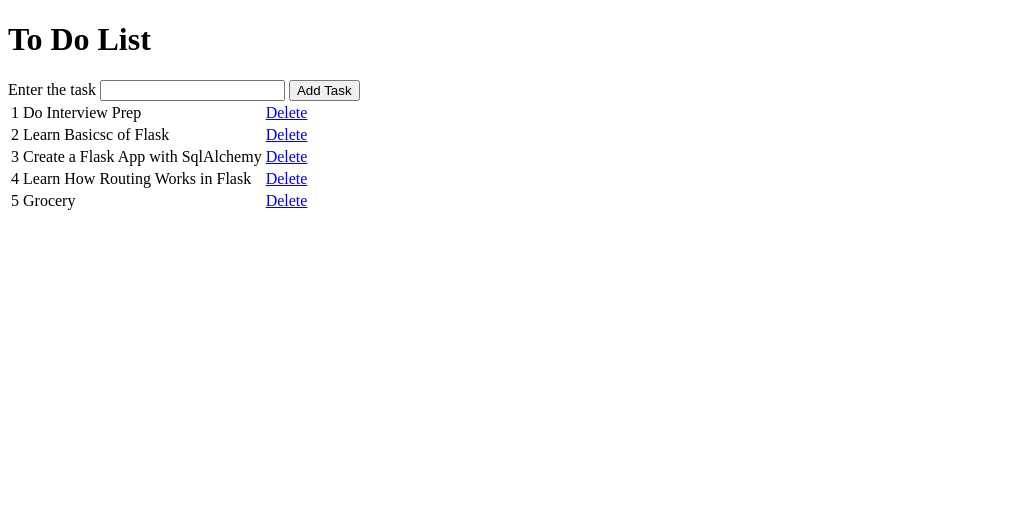
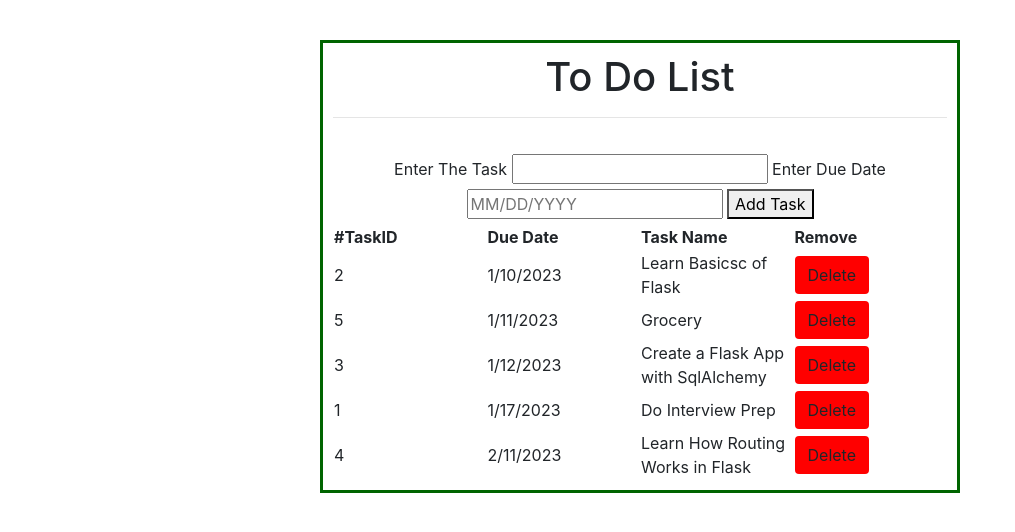
Before and after one commit to emre-serdar/to-do-app-flask, a Flask app: page / in a window 1280 px wide. Shown: the top 532 px of the page, without its empty margins (0-1015 px from the left). Run offline with Flask 2, Linux system fonts and the light colour scheme; data comes from the database, SQL or seed files in the repository; both versions use the stored data as it was after the commit.

Commit message:
Project is done.

```diff
--- a/app.py
+++ b/app.py
@@ -3,23 +3,26 @@ from flask_sqlalchemy import SQLAlchemy
 
 app = Flask(__name__)
 app.config['SQLALCHEMY_DATABASE_URI']='sqlite:///db.sqlite'
-app.config['SQLALCHEMY_TRACK_MODIFICATIONS']=False #default True, to use less memory
+
 
 db=SQLAlchemy(app)
+
 
 class Todo(db.Model): #todo table's model
     task_id=db.Column(db.Integer, primary_key=True) #assigning unique value for each task
     name=db.Column(db.String(100)) #getting the task name allowed up to 100 chars
+    due=db.Column(db.String(100))
 
 @app.route('/') # home page route
 def home():
-    todo_list=Todo.query.all()
+    todo_list=Todo.query.order_by(Todo.due.asc()).all() #ordering tasks according to due dates
     return render_template('index.html', todo_list=todo_list) #rendering html and passing the data in table to that html template
 
 @app.route('/add', methods=['POST'])
 def add():
     name=request.form.get("name")
-    new_task=Todo(name=name) #creating new task, task id will be uniquely generated.
+    due=request.form.get("duedate")
+    new_task=Todo(name=name, due=due) #creating new task, task id will be uniquely generated.
     db.session.add(new_task) #adding to database
     db.session.commit()
     return redirect(url_for("home")) #returning to the home page
--- /dev/null
+++ b/static/style.css
@@ -0,0 +1,32 @@
+#main-container{
+    margin: auto;
+    margin-top: 40px;
+    width: 50%;
+    border: 3px solid darkgreen;
+    padding: 10px;
+}
+form{
+    text-align: center;
+    margin-bottom: 5px;
+}
+
+table{
+    border-collapse: collapse;
+    table-layout:fixed;
+    width:100%;
+}
+tr{
+    margin-bottom: auto;
+}
+.submit{
+    margin-left: auto;
+}
+
+hr{
+    padding: 10px;
+    margin: auto;
+}
+
+h1{
+    text-align: center;
+}
--- a/templates/index.html
+++ b/templates/index.html
@@ -5,24 +5,40 @@
     <meta http-equiv="X-UA-Compatible" content="IE=edge">
     <meta name="viewport" content="width=device-width, initial-scale=1.0">
     <title>To Do App</title>
+    <link rel="stylesheet" href="../static/style.css">
+    <link rel="stylesheet" href="https://cdn.jsdelivr.net/npm/bootstrap@4.3.1/dist/css/bootstrap.min.css" integrity="sha384-ggOyR0iXCbMQv3Xipma34MD+dH/1fQ784/j6cY/iJTQUOhcWr7x9JvoRxT2MZw1T" crossorigin="anonymous">
 </head>
 <body>
-    <div>
+    <div id="main-container">
         <h1>To Do List</h1>
+        <hr>
         <form action="/add" method="post">
-            <div>
-                <label for="">Enter the task</label>
-                <input type="text" name="name">
-                <button type="submit">Add Task</button>
-            </div>
+
+            <label for="">Enter The Task</label>
+            <input type="text" name="name">
+
+            <label for="">Enter Due Date</label>
+            <input type="text" name="duedate" placeholder="MM/DD/YYYY">
+
+            <button class="submit" type="submit">Add Task</button>
         </form>
         <table>
+            <thead>
+                <tr>
+                    <th class="task-id">#TaskID</th>
+                    <th class="task-due">Due Date</th>
+                    <th class="task">Task Name</th>
+                    <th class="update">Remove</th>
+                </tr>
+                </thead>
             <tbody>
                 {%for todo in todo_list%}
                 <tr>
                     <td>{{todo.task_id}}</td>
+                    <td>{{todo.due}}</td>
                     <td>{{todo.name}}</td>
-                    <td><a href="/delete/{{todo.task_id}}">Delete</a></td>
+                    <td><a class="btn btn-default" href="/delete/{{todo.task_id}}" role="button" style="background-color: red; height: fit-content;">Delete</a></td>
+
                 </tr>
                 {%endfor%}
             </tbody>
```
Also changed, not shown: instance/db.sqlite.
